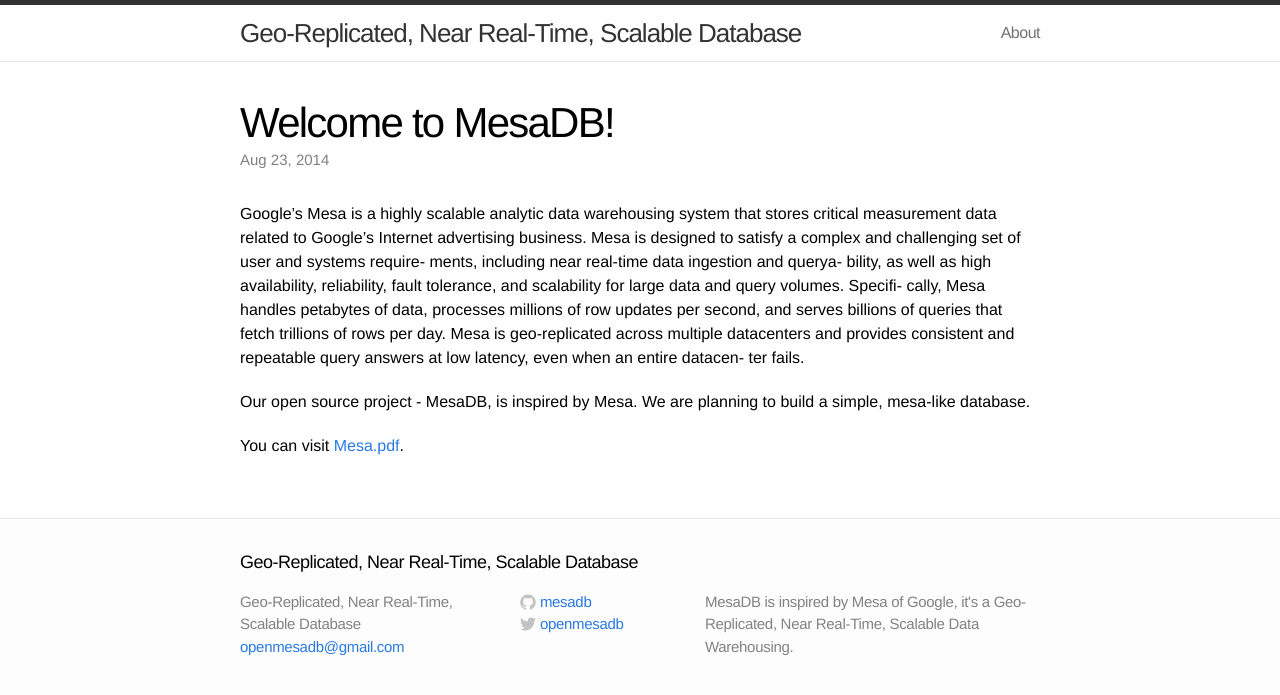
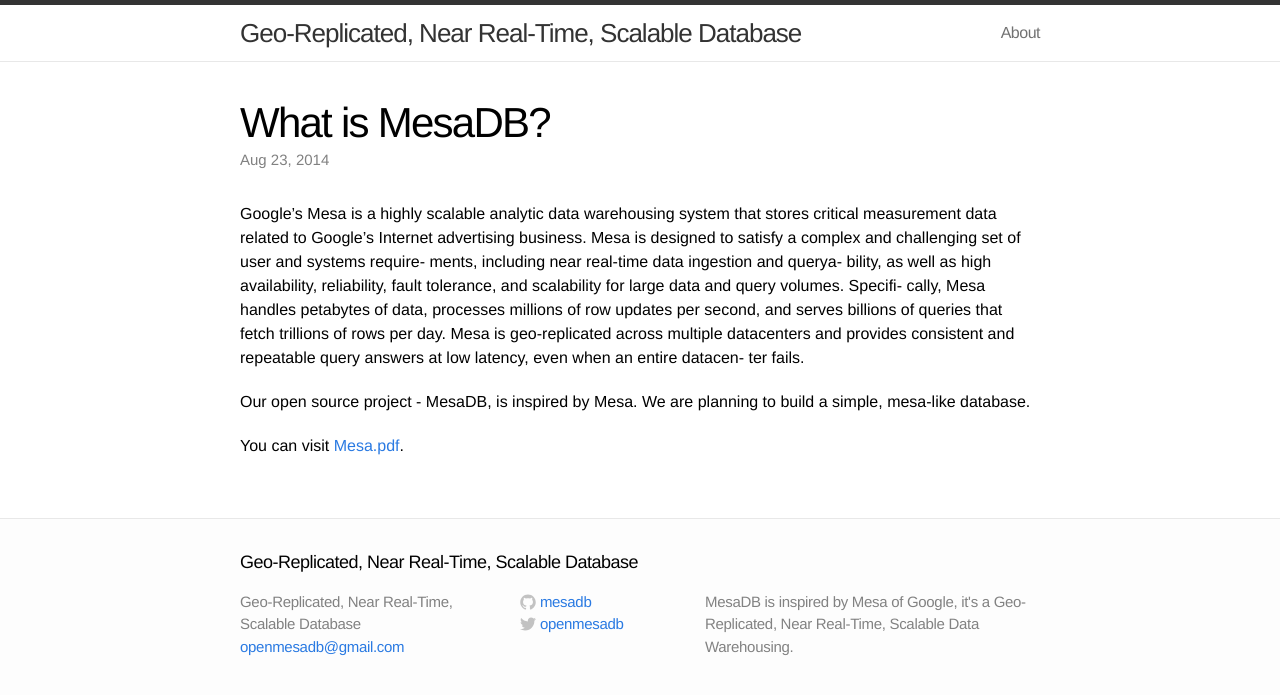
Before and after one commit to mesadb/mesadb.github.io, a Jekyll site: the page built from _posts/2014-08-23-welcome-to-mesadb.markdown, in a window 1280 px wide. Shown: the top 695 px of the page. Built offline with Jekyll 4.4.1, drawn with Linux system fonts in a browser that asks for light colours.

Commit message:
Update 2014-08-23-welcome-to-mesadb.markdown

```diff
--- a/_posts/2014-08-23-welcome-to-mesadb.markdown
+++ b/_posts/2014-08-23-welcome-to-mesadb.markdown
@@ -1,8 +1,8 @@
 ---
 layout: post
-title:  "Welcome to MesaDB!"
-date:   2014-08-23 14:29:36
-categories: mesadb update
+title:  "What is MesaDB?"
+date:   2014-08-23 23:23:36
+categories: update
 ---
 
 Google's Mesa is a highly scalable analytic data warehousing system that stores critical measurement data related to Google’s Internet advertising business. Mesa is designed to satisfy a complex and challenging set of user and systems require- ments, including near real-time data ingestion and querya- bility, as well as high availability, reliability, fault tolerance, and scalability for large data and query volumes. Specifi- cally, Mesa handles petabytes of data, processes millions of row updates per second, and serves billions of queries that fetch trillions of rows per day. Mesa is geo-replicated across multiple datacenters and provides consistent and repeatable query answers at low latency, even when an entire datacen- ter fails.
```
